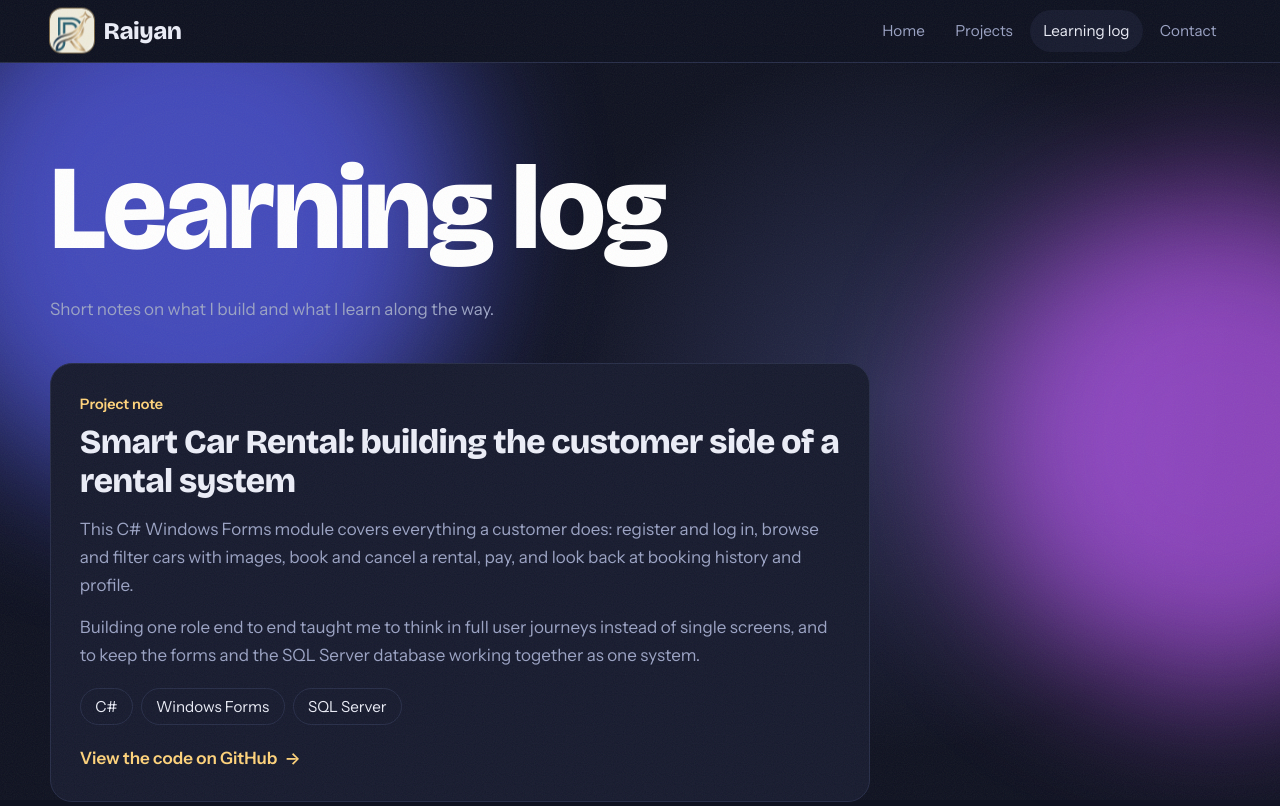
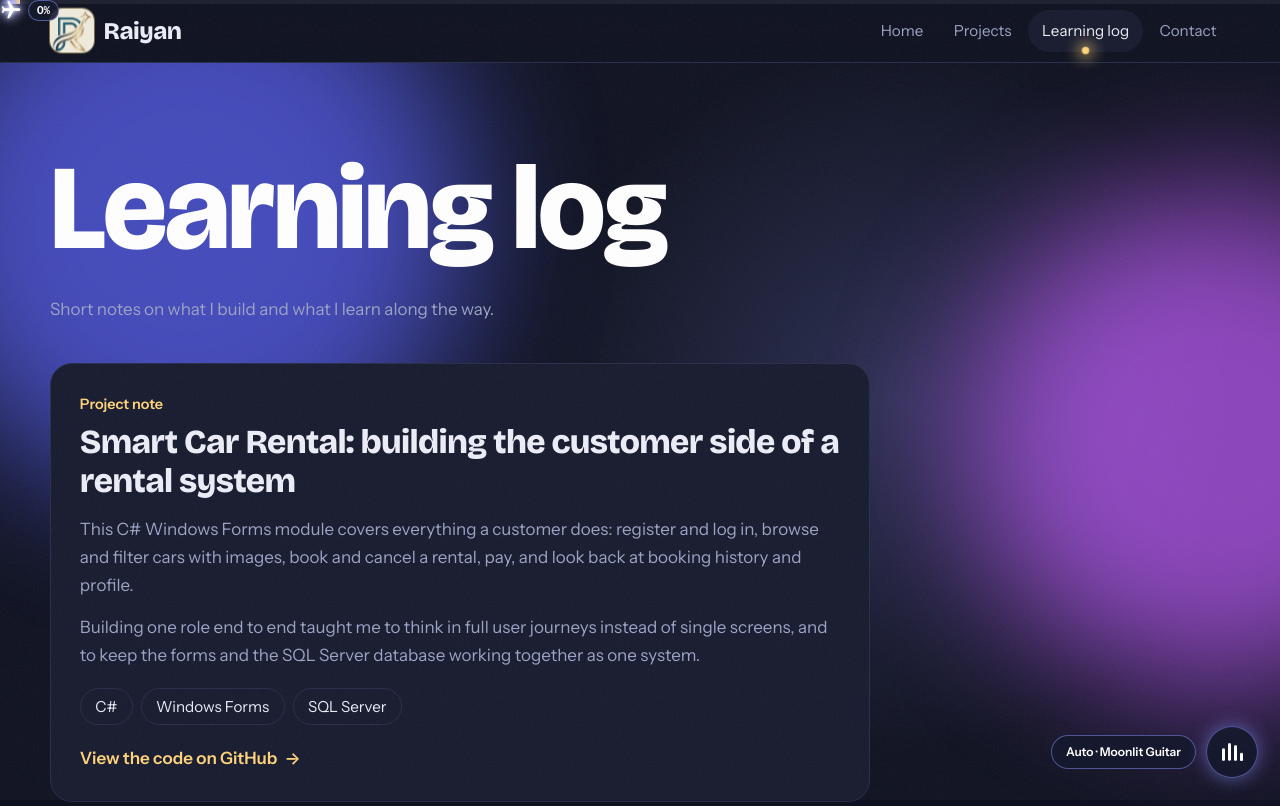
Before and after one commit to TahlilAlRaiyan/portfolio, a plain HTML site: page blog.html in a window 1280 px wide. Shown: the top 806 px of the page. Drawn offline with nearby package versions, Linux system fonts and the light colour scheme.

Commit message:
Add extras.css and extras.js to blog.html

```diff
--- a/blog.html
+++ b/blog.html
@@ -12,6 +12,8 @@
   <link href="https://fonts.googleapis.com/css2?family=Bricolage+Grotesque:opsz,wght@12..96,500;12..96,700;12..96,800&family=Instrument+Sans:wght@400;500;600&display=swap" rel="stylesheet">
   <link rel="stylesheet" href="style.css">
   <script src="mini.js" defer></script>
+  <link rel="stylesheet" href="extras.css">
+  <script src="extras.js" defer></script>
 </head>
 <body>
   <div class="grain" aria-hidden="true"></div>
```
